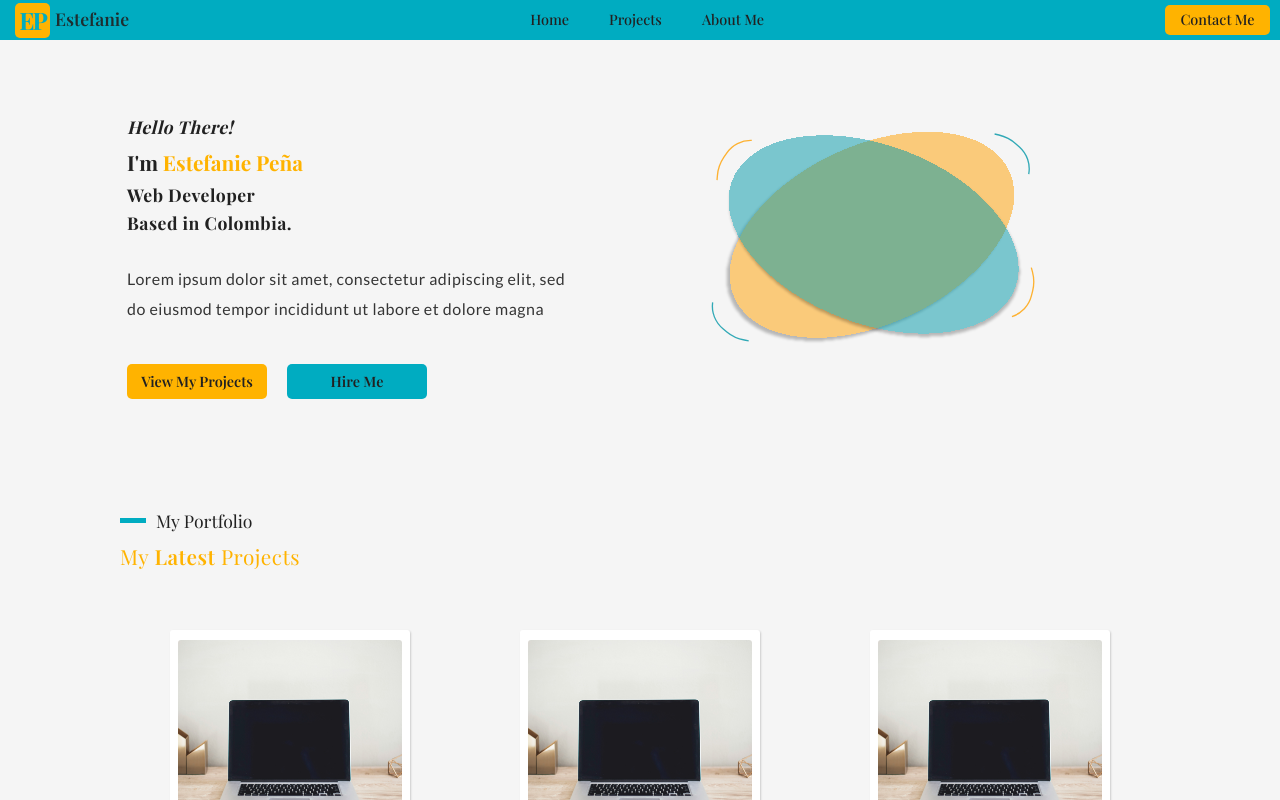
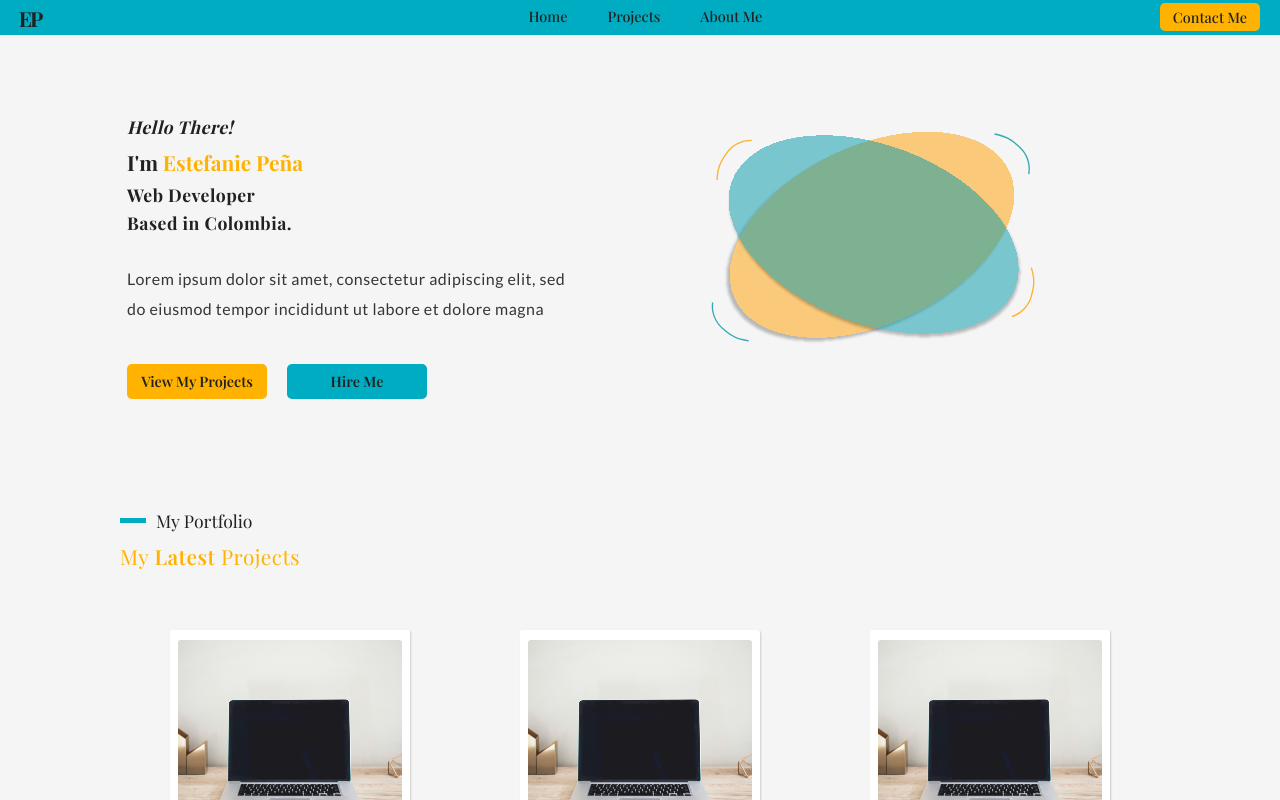
Before and after one commit to pbatista01/portfolio, a React (Create React App) app: page / in a window 1280 px wide. Shown: the top 800 px of the page. Built offline with nearby package versions, Linux system fonts and the light colour scheme; a web font is replaced by a local one.

Commit message:
Navbar editions

```diff
--- a/src/Navbar.js
+++ b/src/Navbar.js
@@ -15,7 +15,6 @@ function Navbar() {
       <div className="navbar">
       <div className="navbar-logo">
         <Logo />
-        <h1>Estefanie</h1>
       </div>
 
       <div className={`navbar-btn ${menuOpen ? "menu-open" : "menu-close"}`} onClick={toggleMenu}>
--- a/src/header.css
+++ b/src/header.css
@@ -3,7 +3,7 @@
     height:auto;
     display:flex;
     flex-flow:column wrap;
-    padding:50px;
+    padding:20px 70px;
     align-items:flex-start;
   }
 
@@ -67,11 +67,14 @@
     font-weight:600;
     cursor:pointer;
     color:var(--text-color);
+
   }
 
   .btn-viewProjects{
     margin-top:20px;
     background-color:var(--orange-color);
+    transition:all 0.3s ease;
+
   }
 
   .btn-viewProjects:hover{
@@ -85,6 +88,8 @@
 
   .btn-hireMe{
    background-color: var(--blue-color);
+   transition:all 0.3s ease;
+
   }
 
   .btn-hireMe:hover{
--- a/src/logo.css
+++ b/src/logo.css
@@ -1,7 +1,7 @@
 .logo{
-    width:42px;
+    width:100%;
     height:42px;
-    background-color: var(--orange-color);
+    background-color: transparent;
     border-radius:5px;
     display:flex;
     justify-content: center;
@@ -9,7 +9,7 @@
   }
 
   .logo p{
-    color:var(--blue-color);
+    color:var(--text-color);
     font-size:1.5rem;
     font-weight:bold;
     letter-spacing:-2px;
@@ -17,8 +17,12 @@
 
   @media (min-width:1025px) {
     .logo{
-      width:35px;
-      height:35px;
+      width:30px;
+      height:30px;
+    }
+
+    .logo p{
+      font-size:1.3rem;
     }
 
   }
--- a/src/navbar.css
+++ b/src/navbar.css
@@ -1,5 +1,5 @@
 .navbar{
-    height:35px;
+    height:30px;
     background-color:var(--blue-color);
     padding:10px;
     display:flex;
@@ -10,6 +10,7 @@
   .navbar-logo{
     display:flex;
     margin-left:5px;
+    flex-basis:10%;
   }
 
   .navbar-logo h1{
@@ -21,8 +22,8 @@
   }
 
   .navbar-btn{
-   width:40px;
-    height:40px;
+   width:35px;
+    height:35px;
     background-color:var(--orange-color);
     border-radius:5px;
     align-self:center;
@@ -192,6 +193,7 @@
     z-index:1;
     display:flex;
     flex-flow:column wrap;
+    justify-content: space-between;
     align-items: center;
     padding-top:20vh;
     top:0;
@@ -214,7 +216,7 @@
 
   .navbar-menu ul li a{
     color:var(--text-color);
-    font-size:1.7rem;
+    font-size:1.5rem;
     font-weight:500;
     cursor:pointer;
     text-decoration: none;
@@ -222,22 +224,23 @@
 
   .navbar-menu ul li a:hover{
     text-decoration: underline;
-    color:var(--background-color);
-    font-size:1.75rem;
+    font-size:1.55rem;
   }
 
   .btn-contactme{
     border:none;
     color:var(--text-color);
-    font-size:1.65rem;
+    font-size:1.5rem;
     display:inline;
     font-weight:500;
     padding:10px;
+    transition:all 0.3s ease;
+
   }
 
   @media (min-width:1025px){
     .navbar{
-      height:20px;
+      height:15px;
       position:fixed;
       width:100%;
       z-index:1;
@@ -272,20 +275,22 @@
 
     .navbar-menu ul li a{
       font-size:0.9rem;
+      transition:all 0.3s ease;
     }
 
     .navbar-menu ul li a:hover{
-      font-size:1.05rem;
+      font-size:1rem;
     }
 
     .btn-contactme{
-      margin-right:20px;
+      margin-right:30px;
       font-size:0.9rem;
       padding:5px;
       margin-top:3px;
-      height:30px;
-      width:105px;
+      height:28px;
+      width:100px;
       background-color: var(--orange-color);
+      transition:all 0.3s ease;
     }
 
     .btn-contactme:hover{
```
